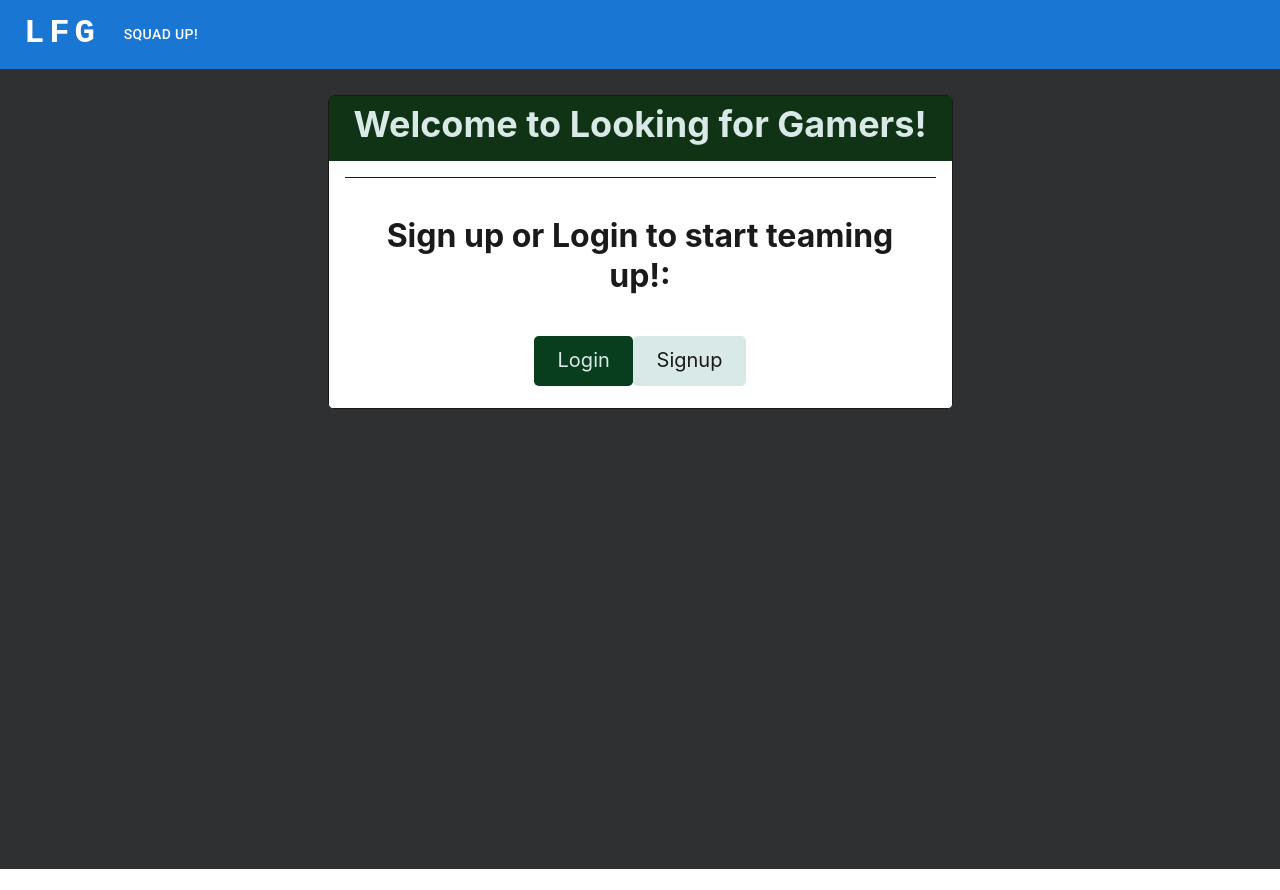
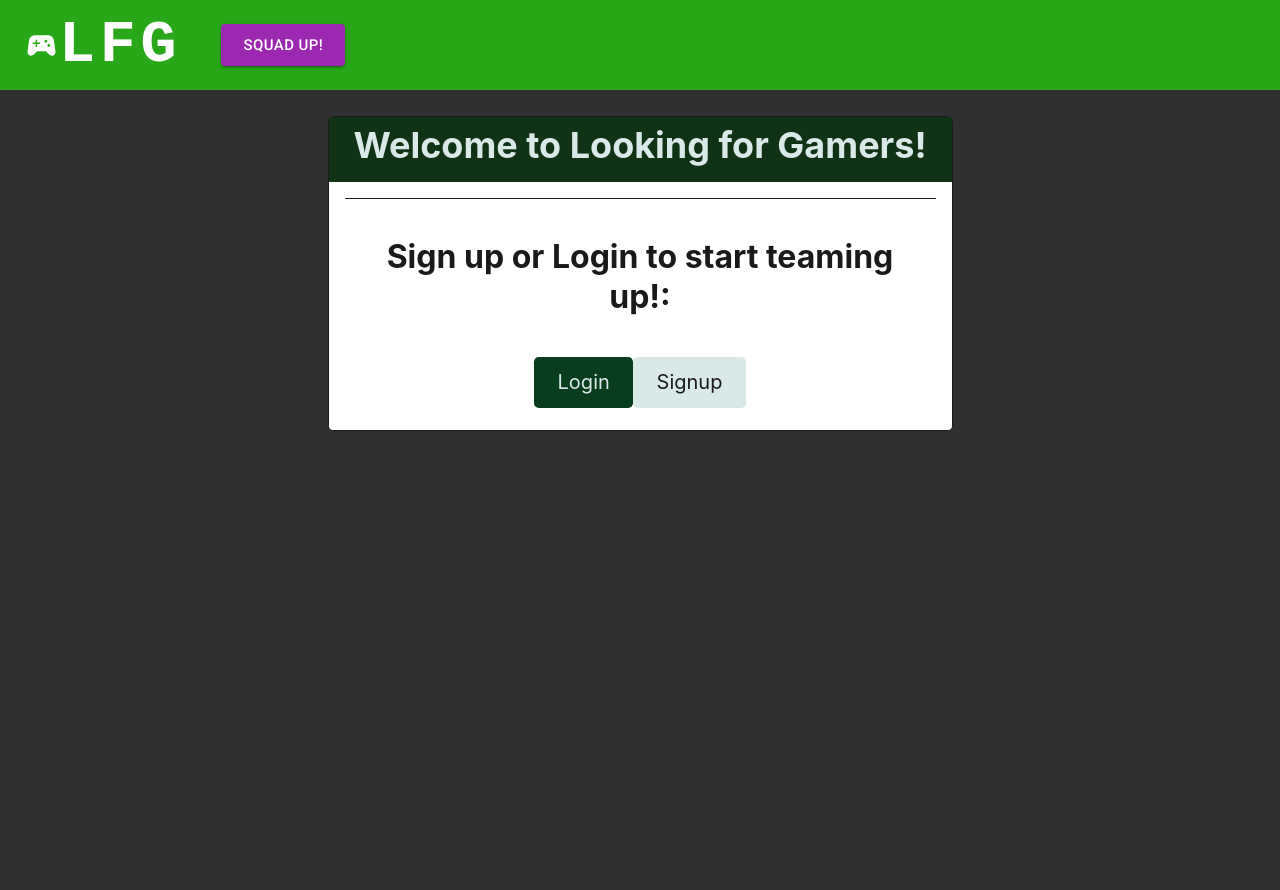
Before and after one commit to nataniel-c/lfg, a React (Vite) app in the folder client/: page / in a window 1280 px wide. Before the commit the page ends 869 px from the top, so only its background shows below. Built offline with nearby package versions, Linux system fonts and the light colour scheme.

Commit message:
finalizations

```diff
--- a/client/src/App.jsx
+++ b/client/src/App.jsx
@@ -5,7 +5,7 @@ import { ApolloClient, ApolloProvider, InMemoryCache } from '@apollo/client';
 import ResponsiveAppBar from './components/Header';
 import FriendList from './components/FriendList';
 import Auth from './helpers/auth';
-import exampleUser from './helpers/exampleUser';
+import exampleUser2 from './helpers/exampleUser2';
 import { useQuery } from '@apollo/client';
 import { QUERY_ME } from './utils/queries';
 
@@ -15,14 +15,14 @@ const client = new ApolloClient({
   cache: new InMemoryCache(),
 });
 
-let user = exampleUser;
-let userName = exampleUser.username;
+let user = exampleUser2[0];
+let userName = exampleUser2.username;
 
-console.log(Auth.loggedIn());
-if (Auth.loggedIn()) {
-  userName = Auth.getUser().data.username;
-  user = Auth.getUser().data;
-}
+// console.log(Auth.loggedIn());
+// if (Auth.loggedIn()) {
+//   userName = Auth.getUser().data.username;
+//   user = Auth.getUser().data;
+// }
 
 // let myId = [];
 // let userName = [];
--- a/client/src/components/Header/index.jsx
+++ b/client/src/components/Header/index.jsx
@@ -15,6 +15,7 @@ import MenuItem from '@mui/material/MenuItem';
 import AdbIcon from '@mui/icons-material/Adb';
 import exampleUser from '../../helpers/exampleUser';
 import Auth from '../../helpers/auth';
+import SportsEsportsIcon from '@mui/icons-material/SportsEsports';
 
 
 
@@ -50,26 +51,27 @@ function ResponsiveAppBar({ user }) {
   };
 
   return (
-    <AppBar position="static">
+    <AppBar position="static" sx={{backgroundColor: "#28a818"}}>
       <Container maxWidth="xl">
         <Toolbar disableGutters>
           {/* <AdbIcon sx={{ display: { xs: 'none', md: 'flex' }, mr: 1 }} /> */}
           <Typography
-            variant="h4"
+            variant="h2"
             noWrap
             component="a"
             href="/"
             sx={{
-              mr: 2,
+              mr: 5,
               display: { xs: 'none', md: 'flex' },
               fontFamily: 'monospace',
               fontWeight: 700,
               letterSpacing: '.3rem',
               color: 'inherit',
               textDecoration: 'none',
+              alignItems: 'center'
             }}
-          >
-            LFG
+          ><SportsEsportsIcon fontSize="large" />
+             LFG
           </Typography>
 
           <Box sx={{ flexGrow: 1, display: { xs: 'flex', md: 'none' } }}>
@@ -130,9 +132,12 @@ function ResponsiveAppBar({ user }) {
           <Box sx={{ flexGrow: 1, display: { xs: 'none', md: 'flex' } }}>
             {pages.map((page) => (
               <Button
+                variant="contained"
+                color="secondary"
+                size="large"
                 key={page}
                 onClick={handleCloseNavMenu}
-                sx={{ my: 2, color: 'white', display: 'block' }}
+                sx={{ my: 3, color: 'white', display: 'block'}}
               >
                 {page}
               </Button>
--- a/client/src/components/PlayerInfoCard/index.jsx
+++ b/client/src/components/PlayerInfoCard/index.jsx
@@ -9,6 +9,7 @@ import Typography from '@mui/material/Typography';
 import Fab from '@mui/material/Fab';
 import EditIcon from '@mui/icons-material/Edit';
 import exampleUser from '../../helpers/exampleUser';
+import exampleUser2 from '../../helpers/exampleUser2';
 // import Auth from '../../utils/auth';
 import ProfilePic from '../../components/ProfileForm/ProfilePic'
 import ProfileForm from '../ProfileForm'
--- a/client/src/helpers/exampleUser2.js
+++ b/client/src/helpers/exampleUser2.js
@@ -4,11 +4,9 @@ import hubey from '../../public/images/hubert.jpg'
 const exampleUser2 = [
   {
   username: "Ethan",
-  email: "ethancho@mail.com",
-  password: "password2",
   gamerTag: "Ephexs",
   console: "PC",
-  friends: [],
+  friends: ["hubeyman"],
   profilePic: ethan,
   gamePreferences: "Pokemon, Tekken, Stardew Valley, Super Smash Bros. Ultimate",
   timePreferences: ["D2T3", "D3T3", "D6T1", "D6T2", "D7T1"],
--- a/client/src/pages/EditProfile.jsx
+++ b/client/src/pages/EditProfile.jsx
@@ -5,17 +5,13 @@ import { useQuery } from '@apollo/client';
 import ProfileForm from '../components/ProfileForm';
 // import user from [NEED SEED FILE];
 import FriendList from '../components/FriendList';
-import exampleUser from '../helpers/exampleUser'
+import exampleUser2 from '../helpers/exampleUser2'
 import API from '../helpers/API';
 import Auth from '../helpers/auth';
 
 import Button from "@mui/material/Button"
 
-let user = exampleUser;
-console.log(Auth.loggedIn());
-  if (Auth.loggedIn()) {
-    user = Auth.getUser().data;
-  }
+let user = exampleUser2[0]
 
 export default function EditProfile() {
 
--- a/client/src/pages/Profile.jsx
+++ b/client/src/pages/Profile.jsx
@@ -4,7 +4,7 @@ import { useParams, Link, Navigate } from 'react-router-dom';
 import { useQuery } from '@apollo/client';
 import PlayerInfoCard from '../components/PlayerInfoCard';
 import FriendList from '../components/FriendList';
-import exampleUser from '../helpers/exampleUser'
+import exampleUser2 from '../helpers/exampleUser2'
 import API from '../helpers/API';
 import { QUERY_USER, QUERY_ME } from '../utils/queries';
 
@@ -12,12 +12,7 @@ import Auth from '../helpers/auth';
 
 import Button from "@mui/material/Button"
 
-let user = exampleUser;
-console.log(Auth.loggedIn());
-  if (Auth.loggedIn()) {
-    user = Auth.getUser().data;
-  }
-
+const user = exampleUser2[0];
 
 export default function Profile() {
 
--- a/client/src/utils/mutations.js
+++ b/client/src/utils/mutations.js
@@ -18,35 +18,35 @@ export const UPDATE_USER = gql`
     $username: String
     $email: String
     $password: String
-    $gamerTag: String
+    $gamertag: String
     $console: String
     $profilePic: String
     $timePreferences: String
     $gamePreferences: String
-    $userbio: String
+    $bio: String
     $country: String
   ) {
     updateUser(
       username: $username
       email: $email
       password: $password
-      gamerTag: $gamerTag
+      gamertag: $gamertag
       console: $console
       profilePic: $profilePic
       timePreferences: $timePreferences
       gamePreferences: $gamePreferences
-      userbio: $userbio
+      bio: $bio
       country: $country
     ) {
       _id
       username
       email
-      gamerTag
+      gamertag
       console
       profilePic
       timePreferences
       gamePreferences
-      userbio
+      bio
       country
     }
   }
```
Also changed, not shown: 2 other files (tests, documents, lock files or other folders).
